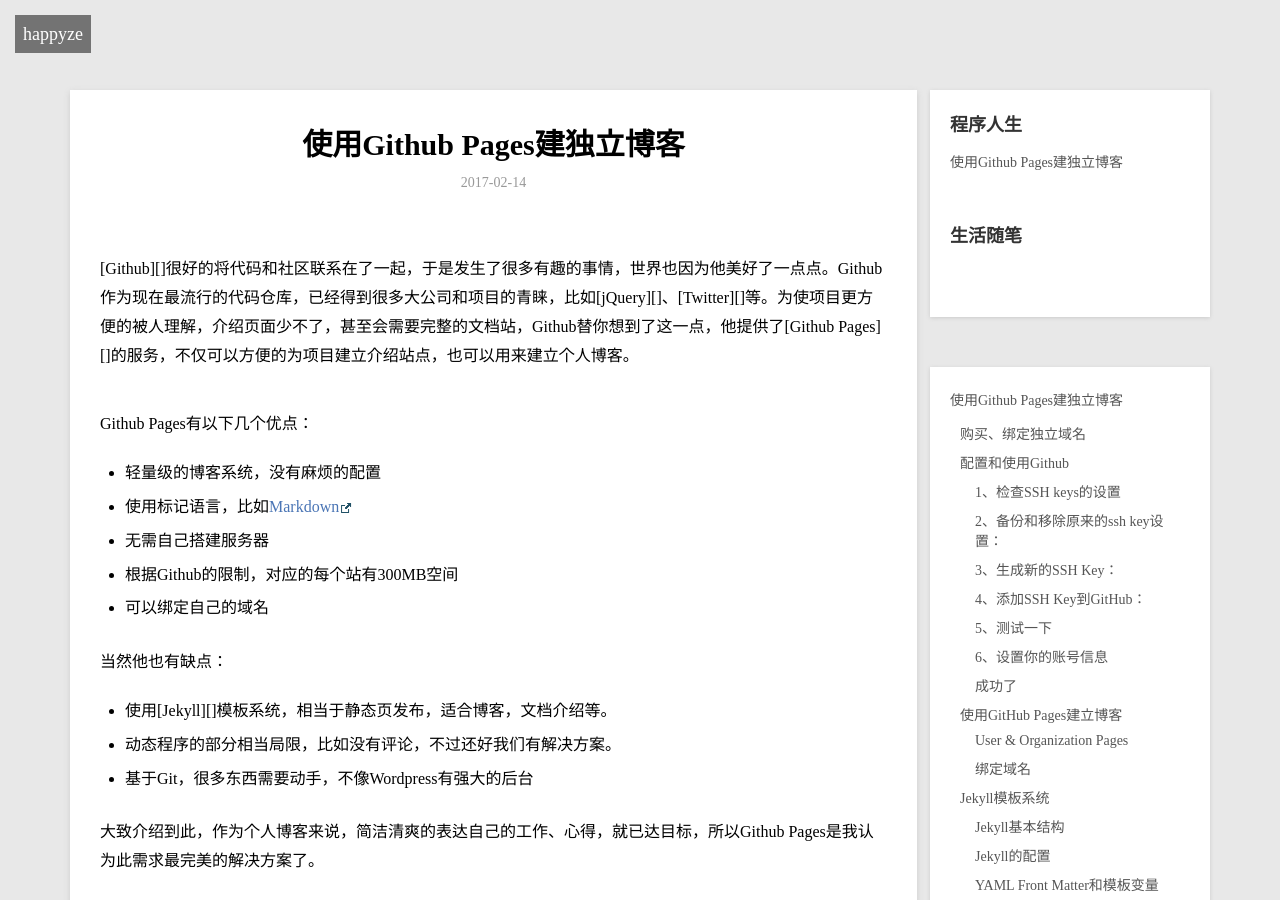
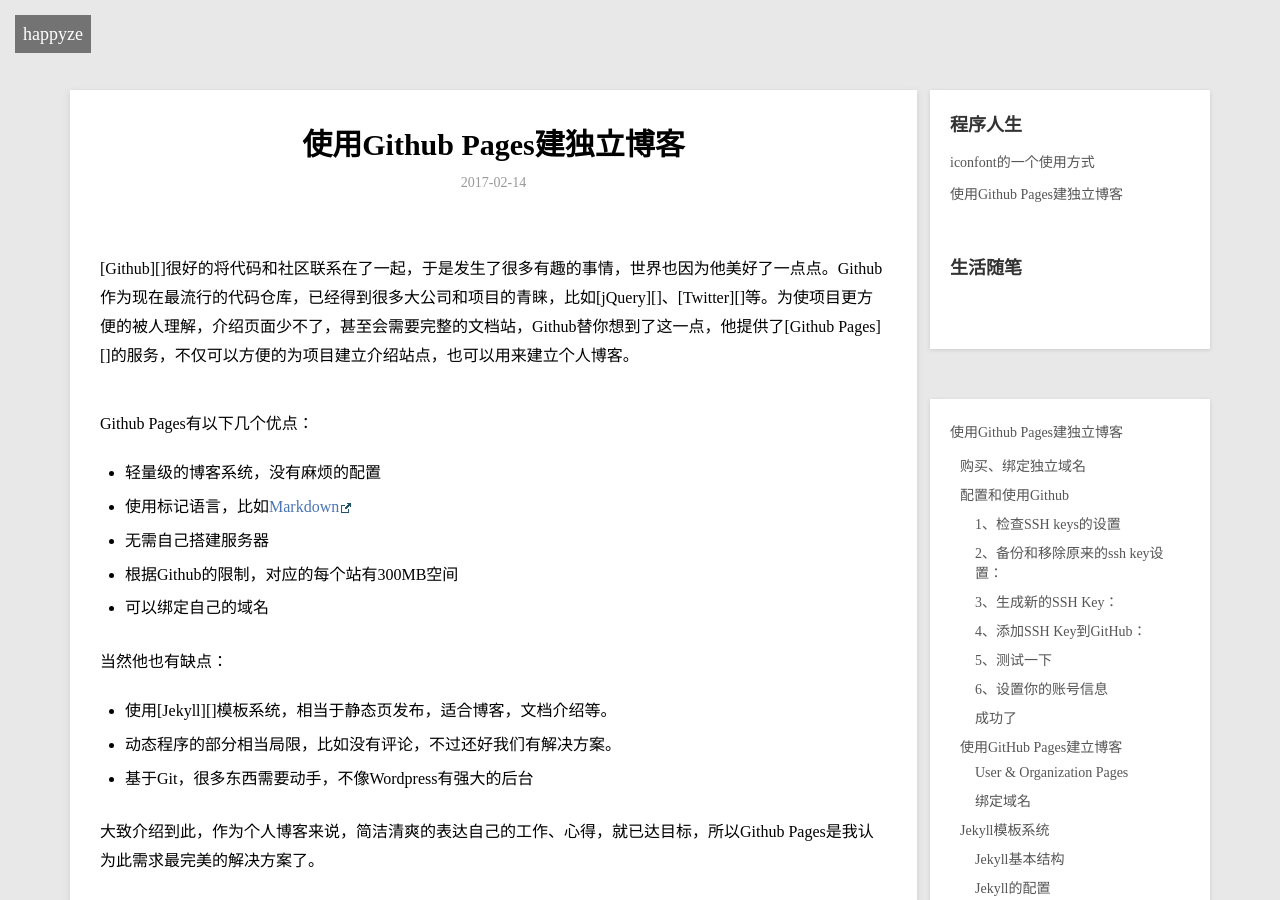
Before and after one commit to happyze/happyze.github.io, a Jekyll site: the page built from _posts/coding/2017-02-14-github-pages.md, in a window 1280 px wide and 900 px high. Built offline with Jekyll 4.4.1, drawn with Linux system fonts in a browser that asks for light colours.

Commit message:
2017.2.15

```diff
--- a/_posts/coding/2017-02-15.md
+++ b/_posts/coding/2017-02-15-iconfont.md
@@ -1,6 +1,6 @@
 ---
 layout: post
-title: 使用Github Pages建独立博客
+title: iconfont的一个使用方式
 description: Github本身就是不错的代码社区，他也提供了一些其他的服务，比如Github Pages，使用它可以很方便的建立自己的独立博客，并且免费。
 category: coding
 ---
```
